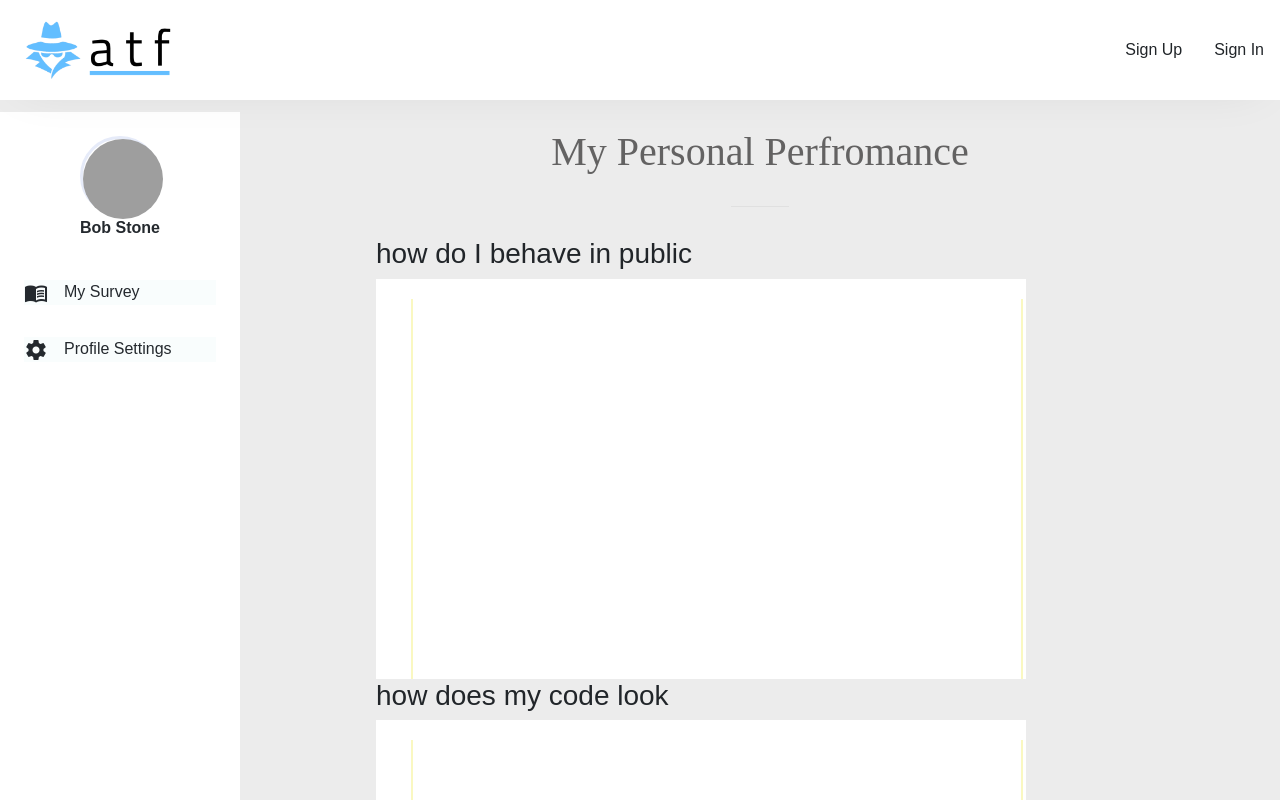
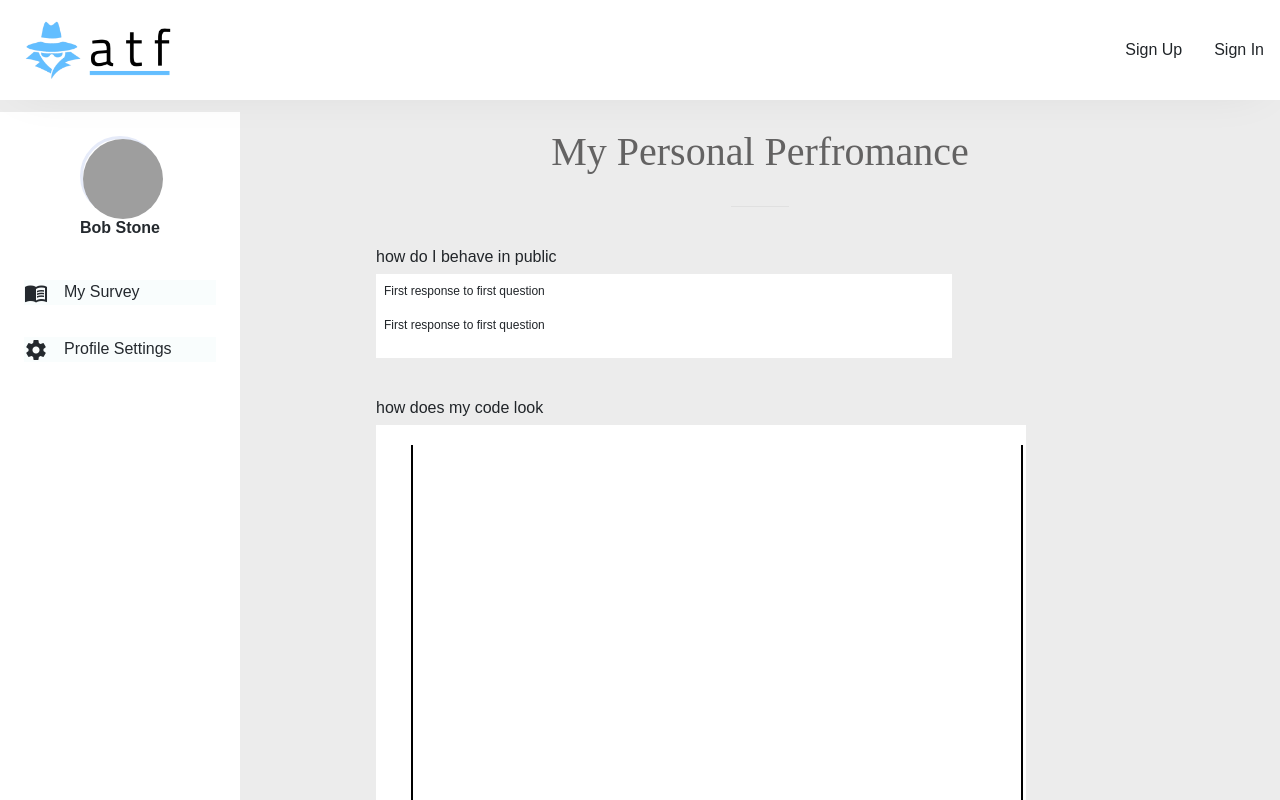
Before and after one commit to labseu2-anonymous-team-feedback/FE, a React (Create React App) app: page /response in a window 1280 px wide. Shown: the top 800 px of the page. Built offline with nearby package versions, Linux system fonts and the light colour scheme; grey boxes are pictures that could not be loaded; a web font is replaced by a local one.

Commit message:
create component to render both chart and text response

```diff
--- a/src/components/response/Chart.jsx
+++ b/src/components/response/Chart.jsx
@@ -1,7 +1,7 @@
 import React, { Component } from 'react';
 import styled from 'styled-components';
 import * as d3 from 'd3';
-import { white } from '../../styles/variables';
+import { white, extraSmallSpace, mediumSpace1, mediumSpace3, body1, body2, fadedBlue } from '../../styles/variables';
 
 const svgWidth = 650;
 const svgHeight = 400;
@@ -39,7 +39,6 @@ class Chart extends Component {
       return sortData;
     };
     const analysis = processedData(quesISort, ansCheck);
-    console.log(analysis);
 
     const extent = d3.extent(analysis, (d) => d.rating);
     const xScale = d3.scaleLinear()
@@ -51,15 +50,15 @@ class Chart extends Component {
       .domain([Math.min(min, 0), max])
       .range([svgHeight - margin.bottom, margin.top]);
 
-    const colorExtent = d3.extent(analysis.map((d) => d.tally)).reverse();
-    const colorScale = d3.scaleSequential()
-      .domain(colorExtent).interpolator(d3.interpolateRdYlBu);
+    // const colorExtent = d3.extent(analysis.map((d) => d.tally)).reverse();
+    // const colorScale = d3.scaleSequential()
+    //   .domain(colorExtent).interpolator(d3.interpolateRdYlBu);
 
     const bars = analysis.map((d) => ({
       x: xScale(d.rating),
       y: yScale(d.tally),
       height: yScale(d.tally),
-      fill: colorScale(d.tally),
+    //   fill: colorScale(d.tally),
     }));
 
     return { bars, xScale, yScale };
@@ -70,9 +69,10 @@ class Chart extends Component {
     const { bars } = this.state;
     return (
       data.map((ques) => {
+        if (ques.type !== 'text') {
           return (
             <div>
-            <h3>{ques.question}</h3>
+              <StyledHeader>{ques.question}</StyledHeader>
               <StyledChart width={svgWidth} height={svgHeight}>
                 {bars.map((d, i) => (
                   <rect
@@ -80,11 +80,21 @@ class Chart extends Component {
                     y={d.y}
                     width={2}
                     height={svgHeight - d.height}
-                  fill={d.fill}
+                    // fill={d.fill}
                     key={i}
                   />
                 ))}
               </StyledChart>
+            </div>
+          );
+        }
+        return (
+          <div>
+            <StyledHeader>{ques.question}</StyledHeader>
+            <TextBox>
+              <p>{ques.comment}</p>
+              <p>{ques.comment}</p>
+            </TextBox>
           </div>
         );
       })
@@ -93,8 +103,19 @@ class Chart extends Component {
   }
 }
 
+const StyledHeader = styled.h4`
+margin: ${mediumSpace3} 0 ${extraSmallSpace} 0;
+font-size: ${body1}
+`;
 const StyledChart = styled.svg`
 background-color: ${white};
 `;
+const TextBox = styled.div`
+font-size: ${body2};
+background-color: ${white};
+min-height: ${extraSmallSpace};
+width: 75%;
+padding: ${extraSmallSpace} ${extraSmallSpace};
+`;
 
 export default Chart;
```
Lines whose indentation alone changed are shown as unchanged.
